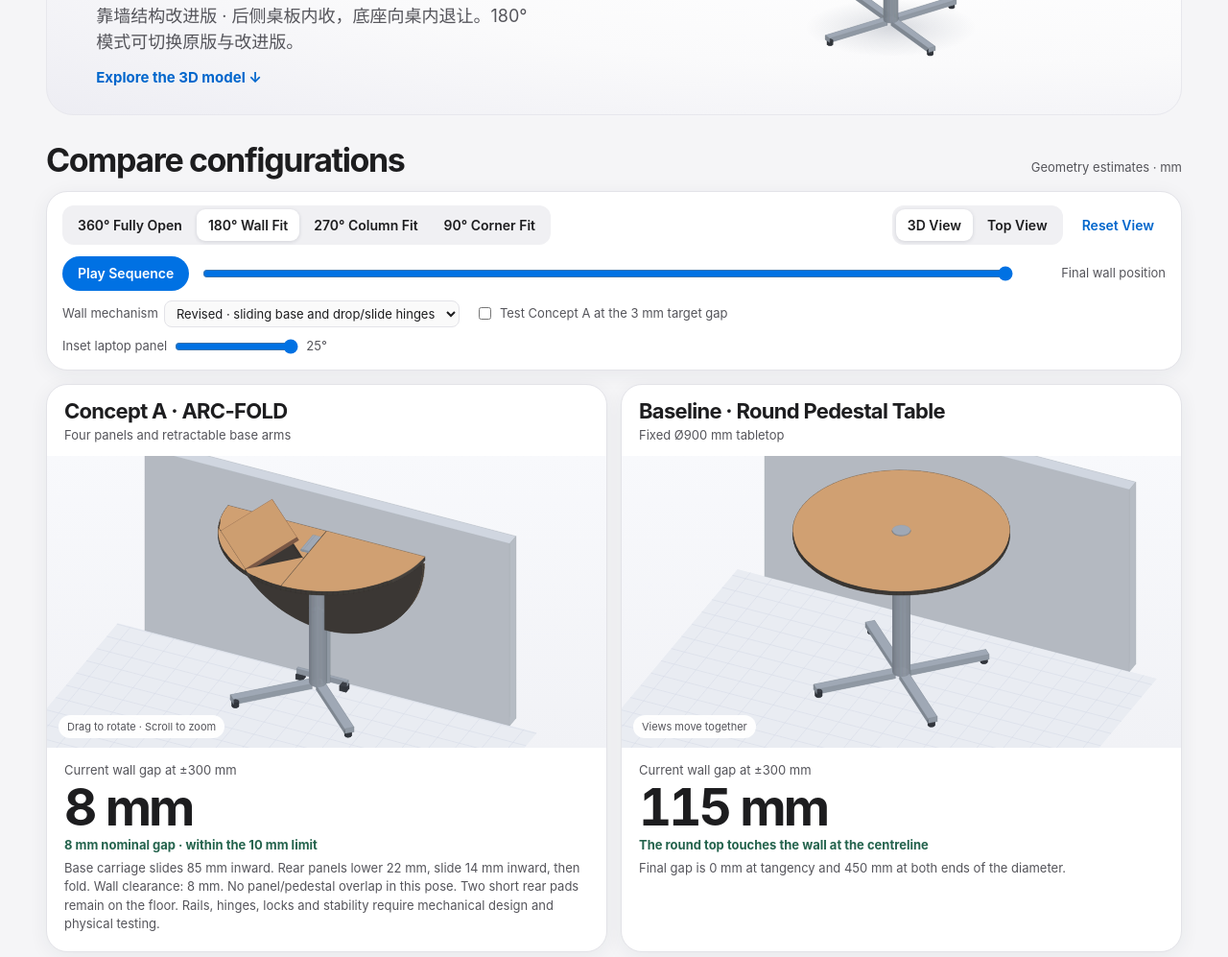
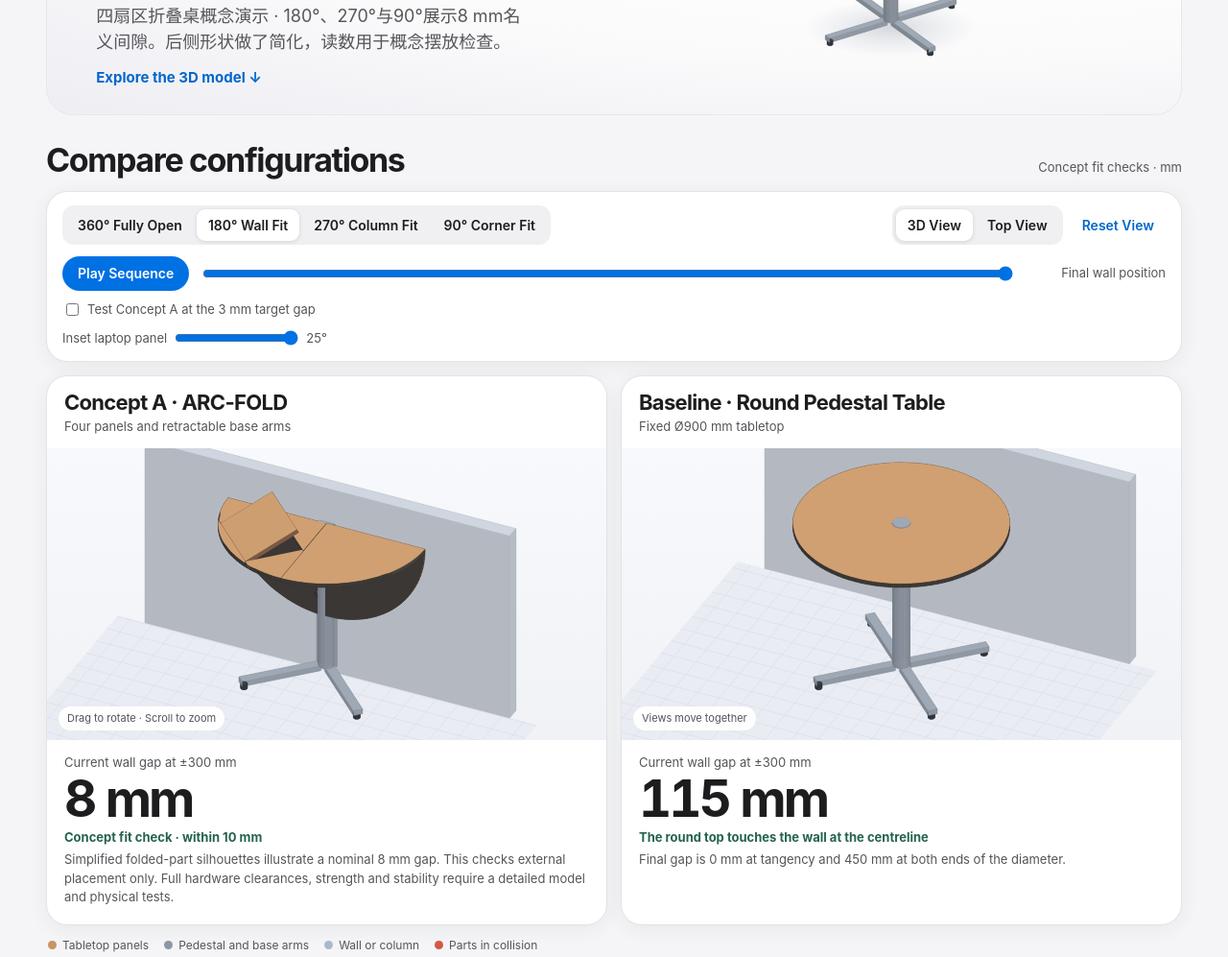
Before and after one commit to lifeng8297-HK/arc-fold-prototype, a plain HTML site: page index.html in a window 1280 px wide. Shown: the part 295-1292 px from the top of the page at 96% size. Drawn offline with Linux system fonts and the light colour scheme.

Commit message:
Restore original concept mechanics and label simplified 8 mm placement checks

```diff
--- a/index.html
+++ b/index.html
@@ -129,11 +129,11 @@ input[type=range], input[type=checkbox] { accent-color: var(--accent); }
 </nav></header>
 <main id="top">
 <header class="header">
-  <div><div class="brand">CDT504 PRODUCT DESIGN</div><h1>Wall-fit Design Revision</h1><p>靠墙结构改进版 · 后侧桌板内收，底座向桌内退让。180°模式可切换原版与改进版。</p><a class="hero-link" href="#comparison">Explore the 3D model ↓</a></div>
+  <div><div class="brand">CDT504 PRODUCT DESIGN</div><h1>Folding Table Concept</h1><p>四扇区折叠桌概念演示 · 180°、270°与90°展示8 mm名义间隙。后侧形状做了简化，读数用于概念摆放检查。</p><a class="hero-link" href="#comparison">Explore the 3D model ↓</a></div>
   <canvas class="hero-model" id="hero-view" aria-label="ARC-FOLD table, fully open">ARC-FOLD table, fully open</canvas>
 </header>
 <section id="comparison" aria-labelledby="comparison-heading">
-<div class="section-heading"><h2 id="comparison-heading">Compare configurations</h2><span>Geometry estimates · mm</span></div>
+<div class="section-heading"><h2 id="comparison-heading">Compare configurations</h2><span>Concept fit checks · mm</span></div>
 <section class="control" aria-label="Prototype controls">
   <div class="topbar">
     <div class="segments" role="group" aria-label="Configuration">
@@ -158,10 +158,9 @@ input[type=range], input[type=checkbox] { accent-color: var(--accent); }
   <div class="fields" id="column-options" hidden>
     <label>Column shape<select id="shape"><option value="circle">Round</option><option value="square">Square</option></select></label>
     <label><span id="size-label">Diameter</span><input id="size" type="number" min="120" max="320" step="1" value="240"> mm</label>
-    <label>Final setback<input id="setback" type="number" min="0" max="100" step="1" value="40"> mm</label>
+    <label>Final setback<input id="setback" type="number" min="0" max="100" step="0.1" value="19.3"> mm</label>
   </div>
   <div class="fields" id="wall-options">
-    <label>Wall mechanism <select id="wall-revision"><option value="revised">Revised · sliding base and drop/slide hinges</option><option value="original">Original · upward-folding arms</option></select></label>
     <label><input id="show-target" type="checkbox">Test Concept A at the 3 mm target gap</label>
   </div>
   <div class="fields"><label>Inset laptop panel <input type="range" id="table-inset-angle" min="0" max="25" step="1" value="25" aria-label="Inset panel angle on the table"> <output id="table-inset-value" for="table-inset-angle">25°</output></label></div>
@@ -199,35 +198,14 @@ input[type=range], input[type=checkbox] { accent-color: var(--accent); }
   </div>
   <p id="mechanism-note" class="detail mechanism-note"></p>
 </section>
-<details class="facts" id="cost-plan"><summary>成本控制方案 / Cost plan · HK$600 target · HK$610 ceiling</summary>
-  <p>按500张批量采购分配预算。优先采用标准铰链加独立阻尼器，滑移件采用简单导向槽及机械锁销。阅读板保持6 N·m选型要求。下表是采购目标分配；定制件、运费和适配型号报价确认后才能确定实际材料费。</p>
-  <table style="width:100%;border-collapse:collapse;text-align:left;font-size:14px"><thead><tr><th>项目 / Item</th><th>原预算 HK$</th><th>改进版采购目标 HK$</th></tr></thead><tbody>
-  <tr><td>四块18 mm桌面板 / Panels</td><td>110</td><td>110</td></tr>
-  <tr><td>饰面与封边 / Finish and edging</td><td>105</td><td>105</td></tr>
-  <tr><td>铰链、阻尼器、阅读板定位铰链 / Hinges and dampers</td><td>180</td><td>110</td></tr>
-  <tr><td>底座导向槽、滑块及锁销 / Base guide, carriage and lock</td><td>0</td><td>25</td></tr>
-  <tr><td>后板下降与内移连接片 / Drop/slide mounts</td><td>0</td><td>20</td></tr>
-  <tr><td>底座、配重及短后支撑脚 / Base and rear pads</td><td>140</td><td>155</td></tr>
-  <tr><td>接缝锁及加强条 / Seam locks and stiffeners</td><td>40</td><td>40</td></tr>
-  <tr><td>五金与包装 / Hardware and packaging</td><td>35</td><td>35</td></tr>
-  <tr style="font-weight:bold"><td>合计 / Total</td><td>610</td><td>600 target</td></tr>
-  </tbody></table>
-  <p>目标余量HK$10。与原报告相同，本表按材料及五金口径比较，未建立装配人工、模具、结构验证及利润模型。新增机构的实际成本仍待供应商报价。</p>
-  <p>供应线索（2026年11月18日核查）</p><ul>
-  <li><a href="https://nbimperail.en.made-in-china.com/product-group/AqEtgnNJmDYk/Furniture-Hinges-1.html" target="_blank" rel="noopener">Ningbo Imperial — 折叠脚铰链挂牌US$0.46–0.67/件，起订500件</a>。仅作为标准五金的价格线索，不能直接替代阅读板定位铰链或定制滑移接头。</li>
-  <li><a href="https://www.sinohard-industries.com/product/en/45kg-100lbs-45mm-Soft-Close-Drawer-Slide.html" target="_blank" rel="noopener">Sinohard SH4563 — 10英寸软关闭导轨挂牌US$1.89，起订500对</a>。仅用于比价；网页中的简化8 mm导向件为待设计的槽式结构，不能把此45 mm宽导轨直接当作同一零件。</li>
-  <li><a href="https://junaobaohardware.en.made-in-china.com/product-group/ReuGKJQDIHkU/Soft-closing-damper-catalog-1.html" target="_blank" rel="noopener">Junaobao — 独立阻尼器挂牌US$0.8–2.2/套，起订500套</a>。需按桌面重量、力臂与闭合速度重新选型。</li>
-  </ul><p>网页挂牌价为供应商货币及贸易条件，尚未折算为已确认的香港到货成本。</p>
-</details>
-<details class="facts"><summary>Model Assumptions and Measurement Method</summary>
-  <p>The comparison uses the fixed Ø900 mm round pedestal table from Table 10 of the project report. The folding table in the earlier reference photos uses a different construction.</p>
+<details class="facts"><summary>概念简化与测量方法 / Concept simplifications and measurement</summary>
+  <p>本页是概念摆放示意。180°靠墙与90°墙角视图压缩了折叠后部件的后侧轮廓，展示8 mm间隙；270°使用Ø240 mm圆柱与19.3 mm终点退让参数，计算柱边净空。没有新增底座滑轨或短后支撑脚。这些读数验证简化外形的摆放关系，完整机构的尺寸、干涉、承重及稳定性仍需详细设计。</p><p>The fixed Ø900 mm round table is the comparison baseline. The nominal tabletop thickness is 18 mm. In the simplified wall/corner views, rear silhouettes are compressed during the last part of folding. Those views do not preserve the original thickness and shape of every folded component. The 8 mm readings are concept placement checks.</p>
   <ul>
     <li>Both tables are 900 mm in diameter and 740 mm high, with an 18 mm tabletop and a Ø70 mm pedestal. Each base arm reaches 380 mm from the centre and is about 40 mm wide. The model represents hardware with simplified solid shapes.</li>
-    <li>Revised 180° wall fit. This alternative adds an 85 mm sliding base carriage and two drop/slide rear hinges. The base shifts inward, the rear leaves lower 22 mm below the fixed top, slide 14 mm inward, and then fold. Default service gap is 8 mm. The 3 mm option is a geometry check. Fold the panels away from the wall before moving the table to its final position. The original report and BOM describe the previous construction; this revision adds hardware and has a separate HK$600 procurement target with a HK$610 ceiling; supplier quotes remain pending. The 18 mm tabletop, Ø70 mm post and full-size feet are retained. Two extra short rear pads stay on the floor when the rear arms rise. They and their crossbar remain inside the wall-side edge. New hardware, locks and stability require engineering and physical tests. The other three configurations retain their original mechanism. In 180° mode the lower Folding Base Arm close-up illustrates the original pivot only; use the main sequence to see the revised carriage and panel movement.</li>
-    <li>Original 180° wall fit. Fold the rear two panels and their arms, then move the table as close to the wall as the component shapes allow. Measure both tables at x = ±300 mm from the tabletop centreline. Concept A has a straight rear edge with a uniform gap. The round baseline has separate readings at the point of tangency and the two ends of the diameter.</li>
+    <li>180° wall fit. Fold the rear two panels and their arms, then move the table as close to the wall as the component shapes allow. Measure both tables at x = ±300 mm from the tabletop centreline. Concept A has a straight rear edge with a uniform gap. The round baseline has separate readings at the point of tangency and the two ends of the diameter.</li>
     <li>270° column fit. Lower one panel, raise the corresponding arm and move the column relative to the table along the opening’s 45° bisector. Final setback is the distance from the column’s outer edge to each radial edge of the opening. The model samples the path every 2 mm or less and calculates signed clearance between each component’s plan footprint and the full-height column. Negative values indicate approximate overlap in plan.</li>
     <li>90° corner fit. Lower the left and right tabletop panels first. Then fold the last panel to the right in one motion. It stacks beside the right panel with a 4 mm gap. One sector stays open above the arm along the corner bisector. This motion assumes sliding hinges and an extra pivot. Hardware and single-arm stability still need testing.</li>
-    <li>The folding animation uses radial hinges and simplified base-arm motion. The model flags overlap between the panels and the pedestal at its actual position. Locking, other internal clearances, load capacity and stability are outside the scope of this model.</li>
+    <li>The folding animation uses the original sector and base-arm motions. Internal assembly collision highlighting is disabled in these schematic views because the silhouettes are simplified. Locking, internal clearances, load capacity and stability require separate checks.</li>
   </ul>
   <p>Dimensions, travel paths and clearances are model estimates. Specification references include Table 10 and the project targets and Lesson 5.</p>
 </details>
@@ -255,21 +233,6 @@ const CORNER_RIGHT_OFFSET = 24;
 const WALL_START = 585;
 const COLUMN_START = 570;
 const FOLD_PART = 0.55;
-// Revised wall mechanism, in millimetres. A sliding carriage must be built
-// for the base offset and drop/slide hinges must be built for both rear leaves.
-const WALL_BASE_TRAVEL = 85;
-const WALL_PANEL_DROP = 22;
-const WALL_PANEL_INSET = 14;
-const WALL_SERVICE_GAP = 8;
-function wallStages(fold) {
-  return {
-    base: clamp(fold / .18, 0, 1),
-    arms: clamp((fold - .18) / .12, 0, 1),
-    drop: clamp((fold - .18) / .12, 0, 1),
-    slide: clamp((fold - .30) / .12, 0, 1),
-    swing: clamp((fold - .42) / .58, 0, 1)
-  };
-}
 const DEG = Math.PI / 180;
 const EPS = 1e-7;
 const PALETTE = {oak:'#d6a575', trim:'#46423e', steel:'#a3adba', foot:'#3d4149', wall:'#d6dce6', col:'#bac6d7', hit:'#d65743'};
@@ -328,16 +291,10 @@ function cornerLeafPose(i,fold,[x,y,z]) {
     [-x-CORNER_LEFT_SLIDE*reach,-edge+3*settle,height-sink];
 }
 
-function leaf(i, fold, mode, revision = "original") {
+function leaf(i, fold, mode) {
   const a=i*Math.PI/2,theta=fold*Math.PI/2;
   const pose=([x,y,z])=>{
     if(mode==='corner') return cornerLeafPose(i,fold,[x,y,z]);
-    if(mode==='wall' && revision==='revised' && i>=2) {
-      const phase=wallStages(fold);
-      const [edge,height]=foldDown(y,z,phase.swing*Math.PI/2);
-      return [i===2?-x:x, -edge+WALL_PANEL_INSET*phase.slide,
-        height-WALL_PANEL_DROP*phase.drop];
-    }
     const [edge,height]=foldDown(y,z,theta);
     // The two rear quarters share the wall-parallel diameter.
     return i===3?[x,-edge,height]:rotate([x,edge,height],a);
@@ -402,46 +359,30 @@ function arm(i, amount, angleOffset = 45) {
   ];
 }
 
-function makeTable(kind, mode, fold, insetAngle = 0, revision = 'original') {
-  const revised=kind==='design' && mode==='wall' && revision==='revised';
-  const folded=mode==='wall'?[2,3]:mode==='column'?[0]:mode==='corner'?[0,2,3]:[];
-  const moving=i=>kind==='design' && folded.includes(i)?fold:0;
-  const sheets=kind==='design'?[0,1,2,3].flatMap(i=>i===1?fittedQuarter(insetAngle):
-    [leaf(i,moving(i),mode,revision)]):
+function makeTableOriginal(kind, mode, fold, insetAngle = 0) {
+  const folded = mode==='wall' ? [2,3] : mode==='column' ? [0] : mode==='corner' ? [0,2,3] : [];
+  const moving = i => kind==='design' && folded.includes(i) ? fold : 0;
+  const sheets=kind==='design' ? [0,1,2,3].flatMap(i=>i===1?fittedQuarter(insetAngle):[leaf(i,moving(i),mode)]) :
     [prism('top','Round tabletop',polyCircle(R,0,0,96),H-T,H,PALETTE.oak,PALETTE.trim)];
-  const offset=revised?WALL_BASE_TRAVEL*wallStages(fold).base:0;
-  const shift=([x,y,z])=>[x,y+offset,z];
-  const base=[prism('post','Pedestal',polyCircle(POST),AXLE,H-T,PALETTE.steel,PALETTE.steel,shift)];
-  if(revised) {
-    base.push(prism('carriage','Sliding carriage',rect(-40,-59,40,59),H-T-8,H-T,
-      PALETTE.steel,PALETTE.steel,shift));
-    base.push(prism('railLeft','Left carriage rail',rect(-50,26,-40,145),H-T-8,H-T,PALETTE.steel));
-    base.push(prism('railRight','Right carriage rail',rect(40,26,50,145),H-T-8,H-T,PALETTE.steel));
-    // Two short rear pads remain on the floor when the original rear arms rise.
-    // The transverse bar and stem connect these pads to the translated pedestal.
-    base.push(prism('rearBrace','Rear support crossbar',rect(-115,-51,115,-39),23,47,
-      PALETTE.steel,PALETTE.steel,shift));
-    base.push(prism('rearStem','Rear support connection',rect(-12,-39,12,0),23,47,
-      PALETTE.steel,PALETTE.steel,shift));
-    base.push(prism('rearPadLeft','Short rear pad left',rect(-115,-59,-85,-29),0,23,
-      PALETTE.foot,PALETTE.foot,shift));
-    base.push(prism('rearPadRight','Short rear pad right',rect(85,-59,115,-29),0,23,
-      PALETTE.foot,PALETTE.foot,shift));
-  } else {
-    base.push(prism('hub','Hub cap',polyCircle(POST+3),H,H+3,PALETTE.steel));
-  }
-  for(let i=0;i<4;i++) {
-    const amount=revised && folded.includes(i)?wallStages(fold).arms:
-      mode==='corner'?clamp((moving(i)-CORNER_PANELS_END)/(1-CORNER_PANELS_END),0,1):moving(i);
-    for(const body of arm(i,amount)) {
-      if(revised) {
-        body.verts=body.verts.map(shift);
-        body.faces=body.faces.map(face=>({...face,points:face.points.map(shift)}));
-      }
-      base.push(body);
-    }
-  }
-  return [...sheets,...base];
+  return [...sheets,prism('post','Pedestal',polyCircle(POST),AXLE,H-T,PALETTE.steel),
+    prism('hub','Hub cap',polyCircle(POST+3),H,H+3,PALETTE.steel),
+    ...[0,1,2,3].flatMap(i=>arm(i,mode==='corner'?clamp((moving(i)-CORNER_PANELS_END)/(1-CORNER_PANELS_END),0,1):moving(i)))];
+}
+
+// Concept illustration only: compress the wall-side envelope in the folded
+// wall/corner views. These silhouettes do not specify buildable hardware sizes.
+const originalWallRear=-Math.min(...makeTableOriginal('design','wall',1).flatMap(b=>b.verts.map(p=>p[1])));
+const originalCornerExtent=Math.max(...makeTableOriginal('design','corner',1).flatMap(b=>b.verts.map(p=>Math.max(p[0],-p[1]))));
+const CONCEPT_REAR_ENVELOPE=7;
+function makeTable(kind,mode,fold,insetAngle=0) {
+  const bodies=makeTableOriginal(kind,mode,fold,insetAngle);
+  if(kind!=='design'||(mode!=='wall'&&mode!=='corner')) return bodies;
+  const amount=clamp((fold-.65)/.35,0,1);
+  const extent=mode==='wall'?originalWallRear:originalCornerExtent;
+  const factor=lerp(1,CONCEPT_REAR_ENVELOPE/extent,amount);
+  const pose=([x,y,z])=>[mode==='corner'&&x>0?x*factor:x,y<0?y*factor:y,z];
+  return bodies.map(body=>({...body,verts:body.verts.map(pose),
+    faces:body.faces.map(face=>({...face,points:face.points.map(pose)}))}));
 }
 
 function cross([ax,ay],[bx,by],[cx,cy]) { return (bx-ax)*(cy-ay)-(by-ay)*(cx-ax); }
@@ -525,19 +466,17 @@ function clippedPlan(body, low, high) {
   return hull(pts.map(([x,y])=>[x,y]));
 }
 function leafPostClashes(bodies) {
-  const post=bodies.find(b=>b.id==='post');
-  const center=post.verts.slice(0,post.verts.length/2).reduce((s,p)=>[s[0]+p[0]/(post.verts.length/2),s[1]+p[1]/(post.verts.length/2)],[0,0]);
   // Ignore the shared interface at the upright's top and only test below it.
   const hits=[];
   for(const body of bodies.filter(p=>p.id.startsWith('leaf')&&Math.min(...p.verts.map(v=>v[2]))<H-T-0.1)) {
     const profile=clippedPlan(body,AXLE,H-T-0.1);
-    if(profile.length>2 && signedPointDistance(center,profile)<POST-EPS) hits.push(body.id);
+    if(profile.length>2 && signedPointDistance([0,0],profile)<POST-EPS) hits.push(body.id);
   }
   return hits;
 }
 
 const byId=id=>document.getElementById(id);
-const state={wallRevision:'revised',mode:'wall', progress:1, playing:false, yaw:65*DEG, tilt:32*DEG, zoom:1, plan:false,insetAngle:INSET_MAX};
+const state={mode:'wall', progress:1, playing:false, yaw:65*DEG, tilt:32*DEG, zoom:1, plan:false,insetAngle:INSET_MAX};
 const views=[{kind:'design',canvas:byId('design-view'),metrics:byId('design-metrics')},
   {kind:'baseline',canvas:byId('baseline-view'),metrics:byId('baseline-metrics')}];
 const wallLimiter=nearest(wallClearance(makeTable('design','wall',1),0));
@@ -711,8 +650,10 @@ function render() {
   const cfg=config();
   const analysis=state.mode==='column'?sweeps(cfg):null;
   for(const view of views) {
-    const bodies=makeTable(view.kind,state.mode,fold,state.insetAngle,state.wallRevision);
-    const hits=new Set(leafPostClashes(bodies));
+    const bodies=makeTable(view.kind,state.mode,fold,state.insetAngle);
+    // Assembly collisions are outside this simplified illustration. External
+    // wall, corner and column fit readings are still calculated from the meshes.
+    const hits=new Set();
     const postClash=hits.size>0;
     if(postClash) hits.add('post');
     const env={};
@@ -720,21 +661,20 @@ function render() {
       const design=view.kind==='design';
       const atTarget=design&&byId('show-target').checked;
       // A thin 1 mm seam runs along the rear radius in the display geometry.
-      const revised=design&&state.wallRevision==='revised';
-      const stoppingAt=design?(atTarget?2:revised?WALL_SERVICE_GAP-1:contactGap):R;
+      const stoppingAt=design?(atTarget?2:contactGap):R;
       env.wallY=-lerp(WALL_START,stoppingAt,move);
       const readings=wallClearance(bodies,env.wallY);
       const clear=nearest(readings);
       readings.filter(r=>r.value<-EPS).forEach(r=>hits.add(r.id));
       const gap=(design?1:topRearAt300)-env.wallY;
-      const endGap=design?(atTarget?3:revised?WALL_SERVICE_GAP:contactGap+1):R+topRearAt300;
+      const endGap=design?contactGap+1:R+topRearAt300;
       const reached=move>=1-EPS;
       const folding=p<FOLD_PART;
       const status=clear.value<-EPS?`${clear.label} overlaps the wall by about ${mm(-clear.value)}`:
-        reached?(design?(revised?(atTarget?'3 mm ideal-gap geometry check':'8 mm nominal gap · within the 10 mm limit'):'Original layout exceeds the 10 mm limit'):'The round top touches the wall at the centreline'):
+        reached?(design?(endGap<=10?'Concept fit check · within 10 mm':'Concept fit check · above 10 mm'):'The round top touches the wall at the centreline'):
         folding?(design?'Folding the panels and base arms':'The fixed tabletop stays open'):'Approaching the wall';
       card(view,`${folding?'Estimated final wall gap':'Current wall gap'} at ±300 mm`,mm(folding?endGap:gap),status,design?
-        (revised?`Base carriage slides 85 mm inward. Rear panels lower 22 mm, slide 14 mm inward, then fold. Wall clearance: ${mm(clear.value)}.${postClash?' Panel/pedestal overlap detected.':' No panel/pedestal overlap in this pose.'} Two short rear pads remain on the floor. Rails, hinges, locks and stability require mechanical design and physical testing.`:`Original closest approach: ${mm(contactGap+1)}, limited by stowed ${wallLimiter.label.toLowerCase()}.${postClash?' The folded panels also overlap the pedestal.':''}`):
+        `Simplified folded-part silhouettes illustrate a nominal ${mm(endGap)} gap. This checks external placement only. Full hardware clearances, strength and stability require a detailed model and physical tests.`:
         `Final gap is 0 mm at tangency and ${mm(R)} at both ends of the diameter.`,clear.value<-EPS||(reached&&design&&endGap>10));
     } else if(state.mode==='corner') {
       const design=view.kind==='design';
@@ -746,8 +686,8 @@ function render() {
       const folding=p<FOLD_PART;
       const clearance=(folding?stopDistance:distance)+(design?1:topRearAt300);
       card(view,`${folding?'Estimated final gap':'Gap'} to each wall at 300 mm`,mm(clearance),
-        design?(folding?'Folding three panels and their arms':'One sector open · One base arm deployed'):'Round top · Two points of tangency',
-        design?`Nominal usable area: 0.16 m². The right-hand panels stow face to face with a ${CORNER_STACK_GAP} mm gap. The stowed ${cornerLimiter.label.toLowerCase()} limits wall clearance.${postClash?' Folded panels overlap the pedestal.':''}`:
+        design?(folding?'Folding three panels and their arms':'Concept fit check · one sector open'):'Round top · Two points of tangency',
+        design?`Simplified folded-part silhouettes. Nominal usable area: 0.16 m². Readings illustrate an 8 mm gap to each wall. Hardware dimensions and internal clearances are not verified by this view.`:
           'The round top touches each wall at one point.',nearest(readings).value<-EPS);
     } else if(state.mode==='column') {
       const position=lerp(COLUMN_START,cfg.size/2+cfg.setback,move);
@@ -759,7 +699,7 @@ function render() {
       if(colliding.length) hits.add('column');
       const status=now.value<-EPS?`Column collision · ${now.label}`:now.value<=EPS?`Column contact · ${now.label}`:`Closest to the column · ${now.label}`;
       const route=first?`Maximum overlap along the path is ${mm(-worst.value)}. First contact is with the ${first.label.toLowerCase()}.`:`Minimum clearance along the path is ${mm(worst.value)}${worst.value<=EPS?' (contact)':''}.`;
-      card(view,'Current minimum clearance to the column',mm(now.value),status,route+(postClash?' The folded panel also overlaps the pedestal.':''),now.value<-EPS);
+      card(view,'Current minimum clearance to the column',mm(now.value),status,route+' This is an external fit check in a simplified concept model. Internal hardware and stability need separate checks.',now.value<-EPS);
     } else {
       card(view,'Horizontal tabletop area','0.64 m²',view.kind==='design'?'Four panels open · Four arms deployed':'Fixed round tabletop',
         view.kind==='design'?'Nominal area based on a Ø900 mm tabletop.':'Same-size baseline for the wall and column checks.');
@@ -773,11 +713,9 @@ function render() {
   byId('wall-options').hidden=state.mode!=='wall';
   byId('size-label').textContent=cfg.shape==='square'?'Side length':'Diameter';
   const finalPosition={wall:'Final wall position',column:'Final column position',corner:'Final corner position'};
-  const wallPhase=wallStages(fold);
-  const wallStage=fold<.18?'Slide base inward 85 mm':fold<.30?'Raise arms and lower rear panels 22 mm':fold<.42?'Inset rear panels 14 mm':'Fold rear panels down';
   const cornerStage=fold<CORNER_SIDE_END?'Fold left and right panels':fold<CORNER_PANELS_END?'Fold last panel to the right':'Stow base arms';
   byId('stage').textContent=p===1?(finalPosition[state.mode]??''):
-    p<FOLD_PART?(state.mode==='corner'?cornerStage:state.mode==='wall'&&state.wallRevision==='revised'?wallStage:`Folding ${Math.round(fold*90)}°`):
+    p<FOLD_PART?(state.mode==='corner'?cornerStage:`Folding ${Math.round(fold*90)}°`):
       `${state.mode==='column'?'Side entry':'Approach'} ${Math.round(move*100)}%`;
   byId('table-inset-angle').value=Math.round(state.insetAngle);
   byId('table-inset-value').textContent=`${Math.round(state.insetAngle)}°`;
@@ -794,7 +732,7 @@ let last=0, animation=0;
 function stop() {state.playing=false;cancelAnimationFrame(animation);animation=0;}
 function playFrame(time) {
   if(!state.playing) return;
-  if(last) state.progress=Math.min(1,state.progress+(time-last)/(state.mode==='wall'&&state.wallRevision==='revised'?9000:state.mode==='corner'?6600:5200));
+  if(last) state.progress=Math.min(1,state.progress+(time-last)/(state.mode==='corner'?6600:5200));
   last=time;
   if(state.progress>=1) stop();
   render();
@@ -816,7 +754,6 @@ for(const button of document.querySelectorAll('.mode')) button.addEventListener(
 byId('plan').addEventListener('click',()=>{state.plan=true;render();});
 byId('perspective').addEventListener('click',()=>{state.plan=false;render();});
 byId('reset').addEventListener('click',()=>{resetCamera();render();});
-byId('wall-revision').addEventListener('change',()=>{stop();state.wallRevision=byId('wall-revision').value;state.progress=1;render();});
 for(const id of ['shape','size','setback','show-target']) byId(id).addEventListener('change',()=>{
   const cfg=config();byId('size').value=cfg.size;byId('setback').value=cfg.setback;render();
 });
```
